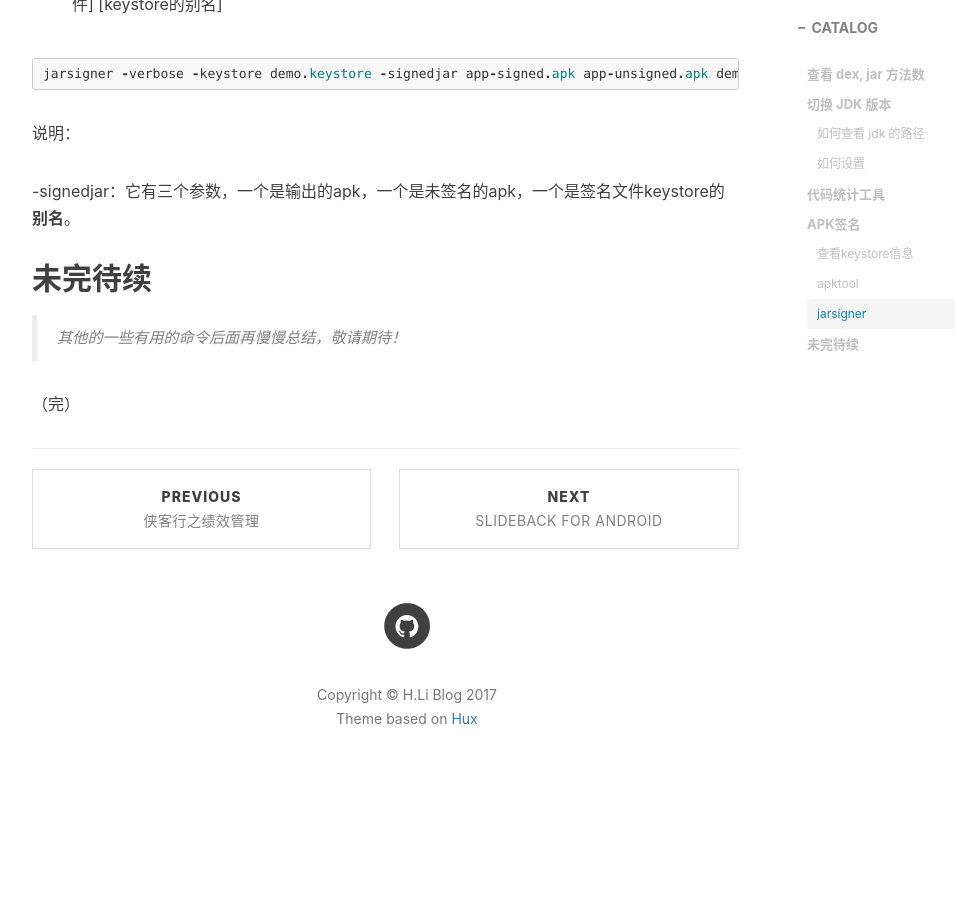
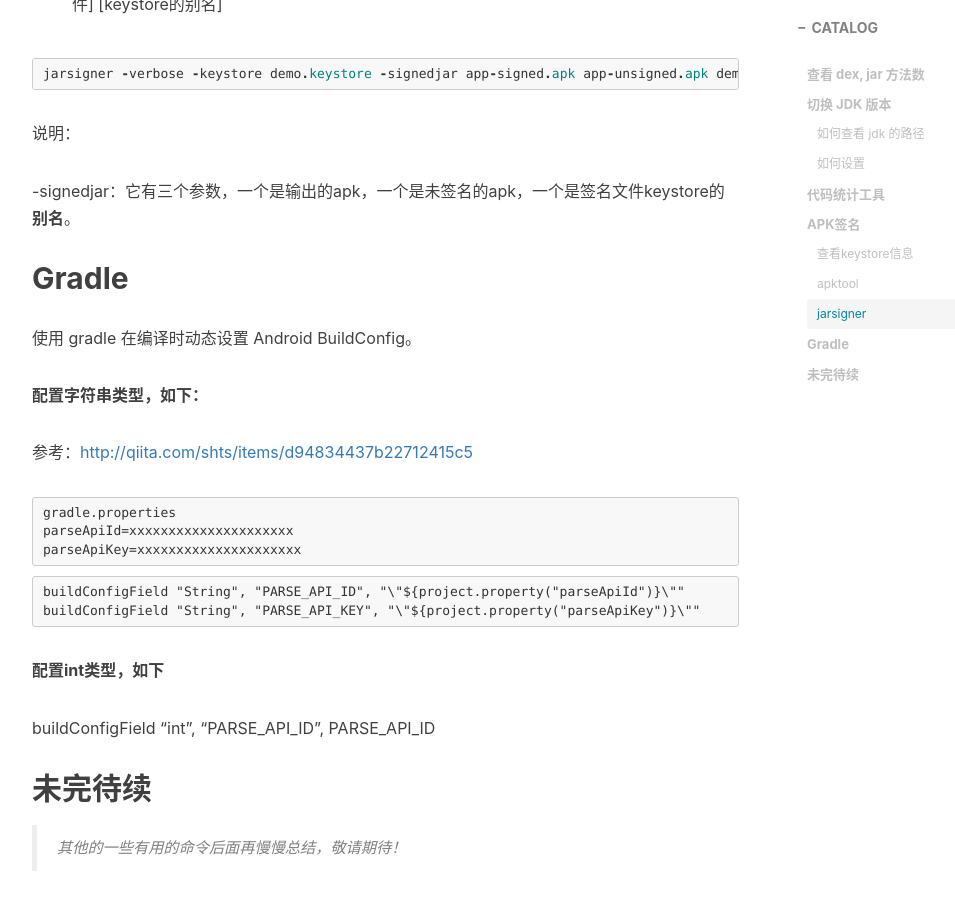
Before and after one commit to leehong2005/leehong2005.github.io, a Jekyll site: the page built from _posts/2016-10-21-dev--on-mac-os.md, in a window 1280 px wide and 900 px high, scrolled down 3374 px. Shown: the whole window, without its empty margins (233-1188 px from the left). Built offline with Jekyll 4.4.1, drawn with Linux system fonts in a browser that asks for light colours; comment, search, counter and statistics services are not loaded; before the commit the page ends 4169 px from its top, so only the background shows below that.

Commit message:
增加gradle配置string类型的BuildConfig常量

````diff
--- a/_posts/2016-10-21-dev--on-mac-os.md
+++ b/_posts/2016-10-21-dev--on-mac-os.md
@@ -106,6 +106,29 @@ jarsigner -verbose -keystore demo.keystore -signedjar app-signed.apk app-unsigne
 
 -signedjar：它有三个参数，一个是输出的apk，一个是未签名的apk，一个是签名文件keystore的**别名**。
 
+## Gradle
+
+使用 gradle 在编译时动态设置 Android BuildConfig。
+
+**配置字符串类型，如下：**
+
+参考：[http://qiita.com/shts/items/d94834437b22712415c5](http://qiita.com/shts/items/d94834437b22712415c5)
+
+```
+gradle.properties
+parseApiId=xxxxxxxxxxxxxxxxxxxxx
+parseApiKey=xxxxxxxxxxxxxxxxxxxxx
+```
+
+```
+buildConfigField "String", "PARSE_API_ID", "\"${project.property("parseApiId")}\""
+buildConfigField "String", "PARSE_API_KEY", "\"${project.property("parseApiKey")}\""
+```
+
+**配置int类型，如下**
+
+buildConfigField "int", "PARSE_API_ID", PARSE_API_ID
+
 ## 未完待续
 
 > 其他的一些有用的命令后面再慢慢总结，敬请期待！
````
